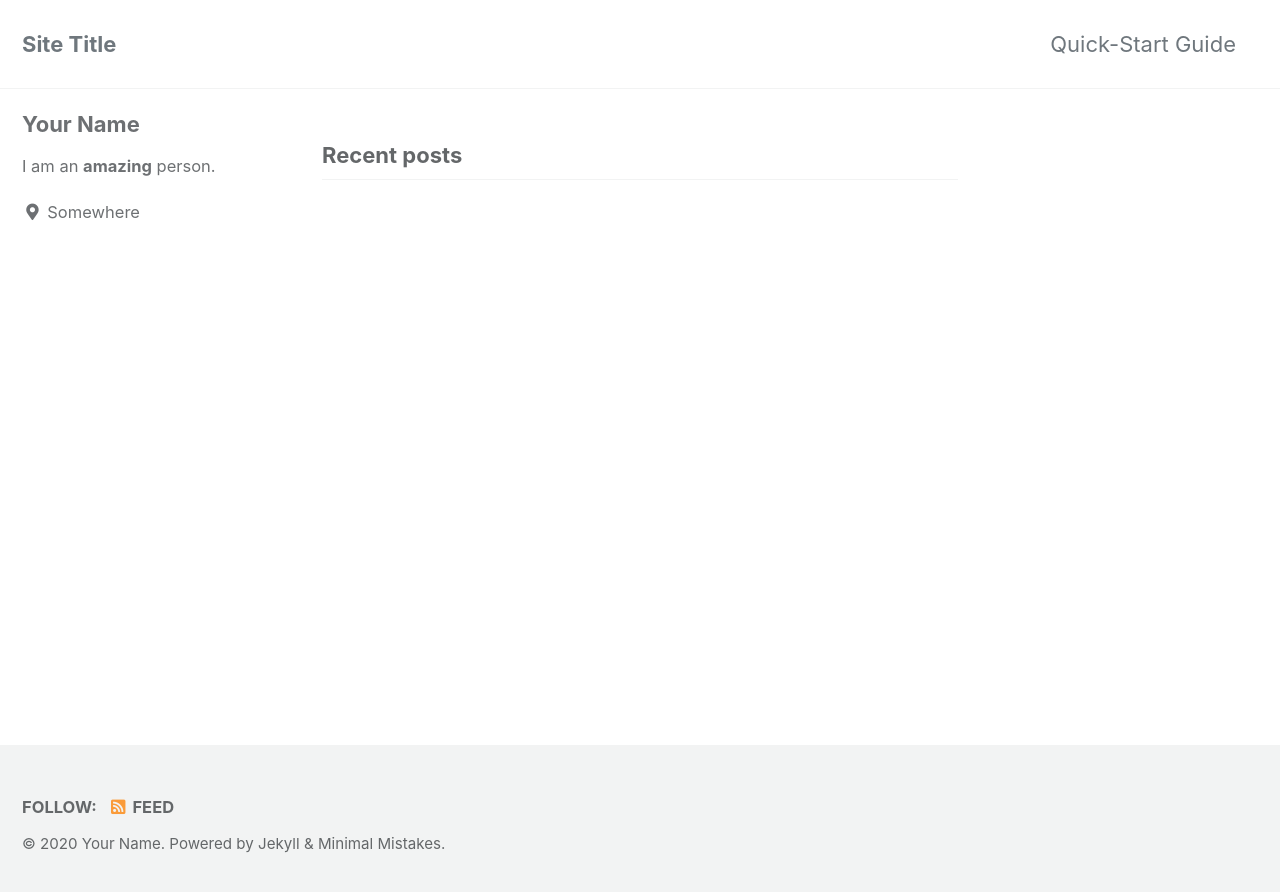
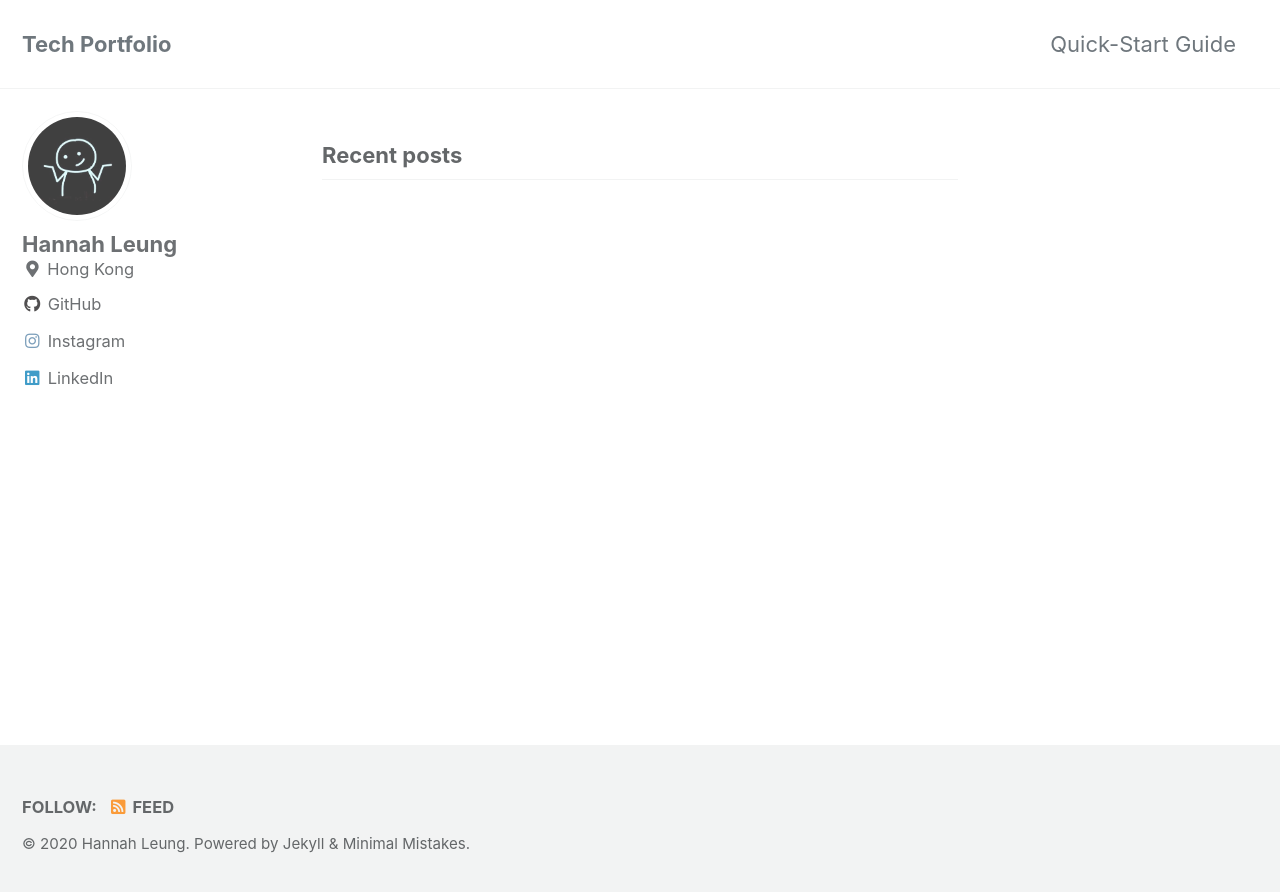
Before and after one commit to hhyleung/hhyleung.github.io, a Jekyll site: the page built from index.html, in a window 1280 px wide. Shown: the top 892 px of the page. Built offline with Jekyll 4.4.1, drawn with Linux system fonts in a browser that asks for light colours; cached includes are drawn as plain includes; the list of posts is cut into pages by our own code.

Commit message:
basic info

```diff
--- a/_config.yml
+++ b/_config.yml
@@ -15,12 +15,12 @@
 minimal_mistakes_skin    : "default" # "air", "aqua", "contrast", "dark", "dirt", "neon", "mint", "plum", "sunrise"
 
 # Site Settings
-locale                   : "en-US"
-title                    : "Site Title"
+locale                   : "en-GB"
+title                    : "Tech Portfolio"
 title_separator          : "-"
 subtitle                 : # site tagline that appears below site title in masthead
-name                     : "Your Name"
-description              : "An amazing website."
+name                     : "Hannah Leung"
+description              : "Tech portfolio of Hannah Leung"
 url                      : # the base hostname & protocol for your site e.g. "https://mmistakes.github.io"
 baseurl                  : # the subpath of your site, e.g. "/blog"
 repository               : # GitHub username/repo-name e.g. "mmistakes/minimal-mistakes"
@@ -93,10 +93,10 @@
 
 # Site Author
 author:
-  name             : "Your Name"
-  avatar           : # path of avatar image, e.g. "/assets/images/bio-photo.jpg"
-  bio              : "I am an **amazing** person."
-  location         : "Somewhere"
+  name             : "Hannah Leung"
+  avatar           : "/assets/images/avatar.jpg"
+  bio              : # "I am an **amazing** person."
+  location         : "Hong Kong"
   email            :
   links:
     - label: "Email"
@@ -113,10 +113,13 @@
       # url: "https://facebook.com/"
     - label: "GitHub"
       icon: "fab fa-fw fa-github"
-      # url: "https://github.com/"
+      url: "https://github.com/hhyleung"
     - label: "Instagram"
       icon: "fab fa-fw fa-instagram"
-      # url: "https://instagram.com/"
+      url: "https://www.instagram.com/excursionist.scrapbook"
+    - label: "LinkedIn"
+      icon: "fab fa-fw fa-linkedin"
+      url: "https://www.linkedin.com/in/hannahhyleung"
 
 # Site Footer
 footer:
@@ -277,5 +280,12 @@
       author_profile: true
       read_time: true
       comments: # true
-      share: true
-      related: true
+      share: # true
+      related: # true
+  # _pages
+  - scope:
+      path: ""
+      type: pages
+    values:
+      layout: single
+      author_profile: true
```
Also changed, not shown: assets/images/avatar.jpg (added).
